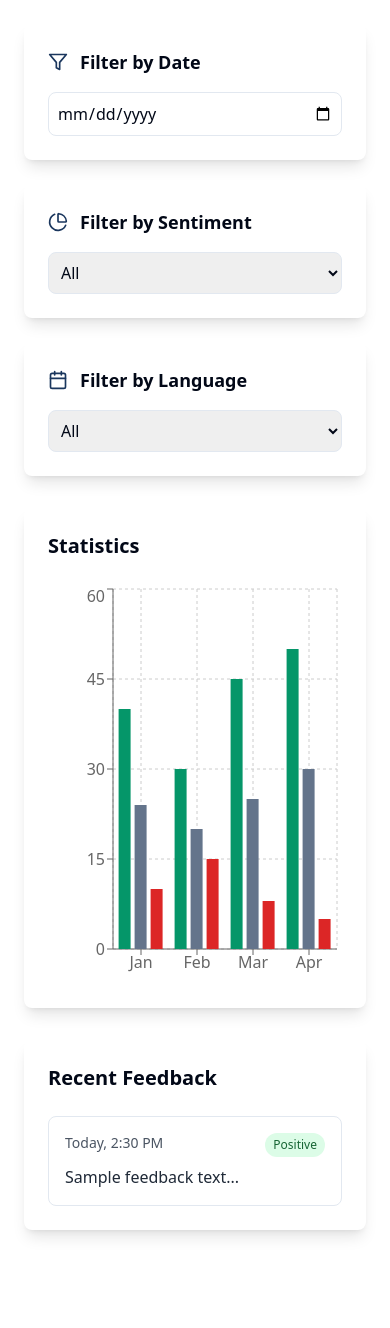
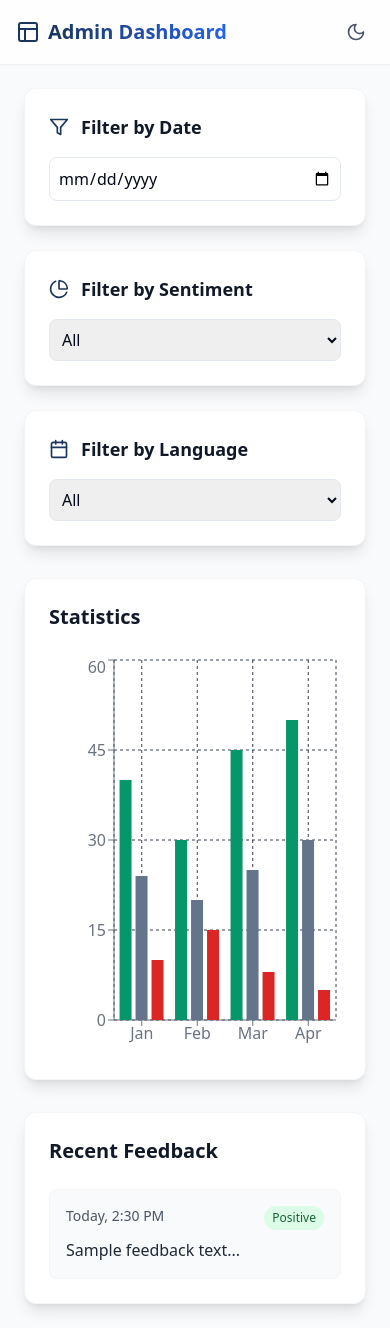
Before and after one commit to bhanushakya2004/Police_Feedback_Project_Frontend, a React (Vite) app: page /admin in a window 390 px wide. Before the commit the page ends 1254 px from the top, so only its background shows below. Built offline with nearby package versions, Linux system fonts and the light colour scheme.

Commit message:
Improve UI/UX and add dark mode
Added dark/light mode functionality.  Improved the aesthetics and professionalism of both the main and admin pages.

```diff
--- a/src/App.tsx
+++ b/src/App.tsx
@@ -5,6 +5,7 @@ import { TooltipProvider } from "@/components/ui/tooltip";
 import { QueryClient, QueryClientProvider } from "@tanstack/react-query";
 import { BrowserRouter, Routes, Route } from "react-router-dom";
 import { LanguageProvider } from "./contexts/LanguageContext";
+import { ThemeProvider } from "next-themes";
 import "./i18n/config";
 import Index from "./pages/Index";
 import AdminDashboard from "./components/AdminDashboard";
@@ -14,6 +15,7 @@ const queryClient = new QueryClient();
 
 const App = () => (
   <QueryClientProvider client={queryClient}>
+    <ThemeProvider attribute="class" defaultTheme="system" enableSystem>
       <LanguageProvider>
         <TooltipProvider>
           <Toaster />
@@ -27,6 +29,7 @@ const App = () => (
           </BrowserRouter>
         </TooltipProvider>
       </LanguageProvider>
+    </ThemeProvider>
   </QueryClientProvider>
 );
 
--- a/src/components/AdminDashboard.tsx
+++ b/src/components/AdminDashboard.tsx
@@ -1,9 +1,10 @@
 
 import React from 'react';
 import { useTranslation } from 'react-i18next';
+import { useTheme } from 'next-themes';
 import { BarChart, Bar, XAxis, YAxis, CartesianGrid, Tooltip, ResponsiveContainer } from 'recharts';
 import { motion } from 'framer-motion';
-import { Calendar, Filter, PieChart } from 'lucide-react';
+import { Calendar, Filter, PieChart, Sun, Moon, Layout } from 'lucide-react';
 
 const mockData = [
   { name: 'Jan', positive: 40, neutral: 24, negative: 10 },
@@ -14,22 +15,44 @@ const mockData = [
 
 const AdminDashboard = () => {
   const { t } = useTranslation();
+  const { theme, setTheme } = useTheme();
 
   return (
-    <motion.div
-      initial={{ opacity: 0 }}
-      animate={{ opacity: 1 }}
-      className="max-w-7xl mx-auto p-6 space-y-8"
+    <div className="min-h-screen bg-gray-50 dark:bg-gray-900 transition-colors duration-300">
+      <nav className="bg-white dark:bg-gray-800 shadow-sm backdrop-blur-lg bg-opacity-80 dark:bg-opacity-80 sticky top-0 z-50">
+        <div className="max-w-7xl mx-auto px-4 sm:px-6 lg:px-8">
+          <div className="flex justify-between h-16">
+            <div className="flex items-center gap-2">
+              <Layout className="w-6 h-6 text-primary" />
+              <h1 className="text-xl font-semibold bg-gradient-to-r from-primary to-blue-600 bg-clip-text text-transparent">
+                Admin Dashboard
+              </h1>
+            </div>
+            <div className="flex items-center">
+              <button
+                onClick={() => setTheme(theme === 'dark' ? 'light' : 'dark')}
+                className="p-2 rounded-full hover:bg-gray-100 dark:hover:bg-gray-700 transition-colors"
               >
+                {theme === 'dark' ? (
+                  <Sun className="w-5 h-5 text-yellow-500" />
+                ) : (
+                  <Moon className="w-5 h-5 text-gray-600" />
+                )}
+              </button>
+            </div>
+          </div>
+        </div>
+      </nav>
+
+      <div className="max-w-7xl mx-auto p-6 space-y-8">
         <div className="grid grid-cols-1 md:grid-cols-2 lg:grid-cols-3 gap-6">
-        {/* Filters */}
           <motion.div
             whileHover={{ scale: 1.02 }}
-          className="p-6 bg-white dark:bg-gray-800 rounded-lg shadow-lg"
+            className="p-6 bg-white dark:bg-gray-800 rounded-xl shadow-lg border border-gray-100 dark:border-gray-700"
           >
             <div className="flex items-center gap-3 mb-4">
               <Filter className="w-5 h-5 text-primary" />
-            <h3 className="text-lg font-semibold">{t('filterByDate')}</h3>
+              <h3 className="text-lg font-semibold text-gray-900 dark:text-white">{t('filterByDate')}</h3>
             </div>
             <input
               type="date"
@@ -39,11 +62,11 @@ const AdminDashboard = () => {
 
           <motion.div
             whileHover={{ scale: 1.02 }}
-          className="p-6 bg-white dark:bg-gray-800 rounded-lg shadow-lg"
+            className="p-6 bg-white dark:bg-gray-800 rounded-xl shadow-lg border border-gray-100 dark:border-gray-700"
           >
             <div className="flex items-center gap-3 mb-4">
               <PieChart className="w-5 h-5 text-primary" />
-            <h3 className="text-lg font-semibold">{t('filterBySentiment')}</h3>
+              <h3 className="text-lg font-semibold text-gray-900 dark:text-white">{t('filterBySentiment')}</h3>
             </div>
             <select className="w-full p-2 border rounded-lg focus:ring-2 focus:ring-primary focus:border-transparent dark:bg-gray-700 dark:text-white">
               <option value="all">All</option>
@@ -55,11 +78,11 @@ const AdminDashboard = () => {
 
           <motion.div
             whileHover={{ scale: 1.02 }}
-          className="p-6 bg-white dark:bg-gray-800 rounded-lg shadow-lg"
+            className="p-6 bg-white dark:bg-gray-800 rounded-xl shadow-lg border border-gray-100 dark:border-gray-700"
           >
             <div className="flex items-center gap-3 mb-4">
               <Calendar className="w-5 h-5 text-primary" />
-            <h3 className="text-lg font-semibold">{t('filterByLanguage')}</h3>
+              <h3 className="text-lg font-semibold text-gray-900 dark:text-white">{t('filterByLanguage')}</h3>
             </div>
             <select className="w-full p-2 border rounded-lg focus:ring-2 focus:ring-primary focus:border-transparent dark:bg-gray-700 dark:text-white">
               <option value="all">All</option>
@@ -69,20 +92,26 @@ const AdminDashboard = () => {
           </motion.div>
         </div>
 
-      {/* Charts */}
         <motion.div
           initial={{ opacity: 0, y: 20 }}
           animate={{ opacity: 1, y: 0 }}
-        className="p-6 bg-white dark:bg-gray-800 rounded-lg shadow-lg"
+          className="p-6 bg-white dark:bg-gray-800 rounded-xl shadow-lg border border-gray-100 dark:border-gray-700"
         >
-        <h3 className="text-xl font-semibold mb-6">{t('statistics')}</h3>
+          <h3 className="text-xl font-semibold text-gray-900 dark:text-white mb-6">{t('statistics')}</h3>
           <div className="h-[400px]">
             <ResponsiveContainer width="100%" height="100%">
               <BarChart data={mockData}>
-              <CartesianGrid strokeDasharray="3 3" />
-              <XAxis dataKey="name" />
-              <YAxis />
-              <Tooltip />
+                <CartesianGrid strokeDasharray="3 3" stroke="#374151" />
+                <XAxis dataKey="name" stroke="#6B7280" />
+                <YAxis stroke="#6B7280" />
+                <Tooltip
+                  contentStyle={{
+                    backgroundColor: theme === 'dark' ? '#1F2937' : '#FFFFFF',
+                    border: 'none',
+                    borderRadius: '8px',
+                    boxShadow: '0 4px 6px -1px rgba(0, 0, 0, 0.1)'
+                  }}
+                />
                 <Bar dataKey="positive" fill="#059669" />
                 <Bar dataKey="neutral" fill="#64748b" />
                 <Bar dataKey="negative" fill="#dc2626" />
@@ -91,19 +120,17 @@ const AdminDashboard = () => {
           </div>
         </motion.div>
 
-      {/* Recent Feedback List */}
         <motion.div
           initial={{ opacity: 0, y: 20 }}
           animate={{ opacity: 1, y: 0 }}
-        className="p-6 bg-white dark:bg-gray-800 rounded-lg shadow-lg"
+          className="p-6 bg-white dark:bg-gray-800 rounded-xl shadow-lg border border-gray-100 dark:border-gray-700"
         >
-        <h3 className="text-xl font-semibold mb-6">{t('recentFeedback')}</h3>
+          <h3 className="text-xl font-semibold text-gray-900 dark:text-white mb-6">{t('recentFeedback')}</h3>
           <div className="space-y-4">
-          {/* We'll populate this with real data later */}
-          <div className="p-4 border rounded-lg dark:border-gray-700">
+            <div className="p-4 bg-gray-50 dark:bg-gray-700/50 rounded-lg border border-gray-100 dark:border-gray-600">
               <div className="flex justify-between items-start mb-2">
                 <span className="text-sm text-gray-600 dark:text-gray-400">Today, 2:30 PM</span>
-              <span className="px-2 py-1 text-xs rounded-full bg-green-100 text-green-800 dark:bg-green-800 dark:text-green-100">
+                <span className="px-2 py-1 text-xs rounded-full bg-green-100 text-green-800 dark:bg-green-800/30 dark:text-green-400">
                   {t('positive')}
                 </span>
               </div>
@@ -111,7 +138,8 @@ const AdminDashboard = () => {
             </div>
           </div>
         </motion.div>
-    </motion.div>
+      </div>
+    </div>
   );
 };
 
--- a/src/index.css
+++ b/src/index.css
@@ -1,3 +1,4 @@
+
 @tailwind base;
 @tailwind components;
 @tailwind utilities;
@@ -6,87 +7,46 @@
   :root {
     --background: 0 0% 100%;
     --foreground: 222.2 84% 4.9%;
-
     --card: 0 0% 100%;
     --card-foreground: 222.2 84% 4.9%;
-
     --popover: 0 0% 100%;
     --popover-foreground: 222.2 84% 4.9%;
-
-    --primary: 222.2 47.4% 11.2%;
+    --primary: int(26 54 93);
     --primary-foreground: 210 40% 98%;
-
     --secondary: 210 40% 96.1%;
     --secondary-foreground: 222.2 47.4% 11.2%;
-
     --muted: 210 40% 96.1%;
     --muted-foreground: 215.4 16.3% 46.9%;
-
     --accent: 210 40% 96.1%;
     --accent-foreground: 222.2 47.4% 11.2%;
-
     --destructive: 0 84.2% 60.2%;
     --destructive-foreground: 210 40% 98%;
-
     --border: 214.3 31.8% 91.4%;
     --input: 214.3 31.8% 91.4%;
     --ring: 222.2 84% 4.9%;
-
     --radius: 0.5rem;
-
-    --sidebar-background: 0 0% 98%;
-
-    --sidebar-foreground: 240 5.3% 26.1%;
-
-    --sidebar-primary: 240 5.9% 10%;
-
-    --sidebar-primary-foreground: 0 0% 98%;
-
-    --sidebar-accent: 240 4.8% 95.9%;
-
-    --sidebar-accent-foreground: 240 5.9% 10%;
-
-    --sidebar-border: 220 13% 91%;
-
-    --sidebar-ring: 217.2 91.2% 59.8%;
   }
 
   .dark {
     --background: 222.2 84% 4.9%;
     --foreground: 210 40% 98%;
-
     --card: 222.2 84% 4.9%;
     --card-foreground: 210 40% 98%;
-
     --popover: 222.2 84% 4.9%;
     --popover-foreground: 210 40% 98%;
-
-    --primary: 210 40% 98%;
+    --primary: 217.2 91.2% 59.8%;
     --primary-foreground: 222.2 47.4% 11.2%;
-
     --secondary: 217.2 32.6% 17.5%;
     --secondary-foreground: 210 40% 98%;
-
     --muted: 217.2 32.6% 17.5%;
     --muted-foreground: 215 20.2% 65.1%;
-
     --accent: 217.2 32.6% 17.5%;
     --accent-foreground: 210 40% 98%;
-
     --destructive: 0 62.8% 30.6%;
     --destructive-foreground: 210 40% 98%;
-
     --border: 217.2 32.6% 17.5%;
     --input: 217.2 32.6% 17.5%;
     --ring: 212.7 26.8% 83.9%;
-    --sidebar-background: 240 5.9% 10%;
-    --sidebar-foreground: 240 4.8% 95.9%;
-    --sidebar-primary: 224.3 76.3% 48%;
-    --sidebar-primary-foreground: 0 0% 100%;
-    --sidebar-accent: 240 3.7% 15.9%;
-    --sidebar-accent-foreground: 240 4.8% 95.9%;
-    --sidebar-border: 240 3.7% 15.9%;
-    --sidebar-ring: 217.2 91.2% 59.8%;
   }
 }
 
@@ -94,7 +54,6 @@
   * {
     @apply border-border;
   }
-
   body {
     @apply bg-background text-foreground;
   }
--- a/src/pages/Index.tsx
+++ b/src/pages/Index.tsx
@@ -1,38 +1,60 @@
 
 import React from 'react';
 import { useTranslation } from 'react-i18next';
+import { useTheme } from 'next-themes';
 import { useLanguage } from '../contexts/LanguageContext';
 import { motion } from 'framer-motion';
-import { Globe } from 'lucide-react';
+import { Globe, Sun, Moon } from 'lucide-react';
 import FeedbackForm from '../components/FeedbackForm';
 
 const Index = () => {
   const { t } = useTranslation();
   const { currentLanguage, changeLanguage } = useLanguage();
+  const { theme, setTheme } = useTheme();
 
   return (
-    <div className="min-h-screen bg-gray-50 dark:bg-gray-900">
-      <nav className="bg-white dark:bg-gray-800 shadow-sm">
+    <div className="min-h-screen bg-gray-50 dark:bg-gray-900 transition-colors duration-300">
+      <nav className="bg-white dark:bg-gray-800 shadow-sm backdrop-blur-lg bg-opacity-80 dark:bg-opacity-80 sticky top-0 z-50">
         <div className="max-w-7xl mx-auto px-4 sm:px-6 lg:px-8">
           <div className="flex justify-between h-16">
             <div className="flex items-center">
-              <h1 className="text-xl font-semibold text-gray-900 dark:text-white">
+              <motion.h1
+                initial={{ opacity: 0, x: -20 }}
+                animate={{ opacity: 1, x: 0 }}
+                className="text-xl font-semibold bg-gradient-to-r from-primary to-blue-600 bg-clip-text text-transparent"
+              >
                 Police Feedback Portal
-              </h1>
+              </motion.h1>
             </div>
 
-            <div className="flex items-center gap-4">
-              <div className="flex items-center gap-2">
-                <Globe className="w-5 h-5 text-gray-600 dark:text-gray-300" />
+            <div className="flex items-center gap-6">
+              <motion.div
+                initial={{ opacity: 0, x: 20 }}
+                animate={{ opacity: 1, x: 0 }}
+                className="flex items-center gap-4"
+              >
+                <div className="flex items-center gap-2 bg-gray-100 dark:bg-gray-700 rounded-full px-3 py-1">
+                  <Globe className="w-4 h-4 text-gray-600 dark:text-gray-300" />
                   <select
                     value={currentLanguage}
                     onChange={(e) => changeLanguage(e.target.value)}
-                  className="border-0 bg-transparent text-gray-600 dark:text-gray-300 focus:ring-0"
+                    className="bg-transparent text-gray-600 dark:text-gray-300 focus:ring-0 border-0 py-1 pl-1 pr-8"
                   >
                     <option value="en">English</option>
                     <option value="hi">हिंदी</option>
                   </select>
                 </div>
+                <button
+                  onClick={() => setTheme(theme === 'dark' ? 'light' : 'dark')}
+                  className="p-2 rounded-full hover:bg-gray-100 dark:hover:bg-gray-700 transition-colors"
+                >
+                  {theme === 'dark' ? (
+                    <Sun className="w-5 h-5 text-yellow-500" />
+                  ) : (
+                    <Moon className="w-5 h-5 text-gray-600" />
+                  )}
+                </button>
+              </motion.div>
             </div>
           </div>
         </div>
@@ -43,7 +65,16 @@ const Index = () => {
           initial={{ opacity: 0, y: 20 }}
           animate={{ opacity: 1, y: 0 }}
           transition={{ duration: 0.5 }}
+          className="space-y-8"
         >
+          <div className="text-center space-y-4">
+            <h2 className="text-3xl font-bold text-gray-900 dark:text-white sm:text-4xl">
+              {t('feedbackTitle')}
+            </h2>
+            <p className="text-lg text-gray-600 dark:text-gray-300 max-w-2xl mx-auto">
+              Your feedback helps us improve our services and serve the community better.
+            </p>
+          </div>
           <FeedbackForm />
         </motion.div>
       </main>
```
Lines whose indentation alone changed are shown as unchanged.
